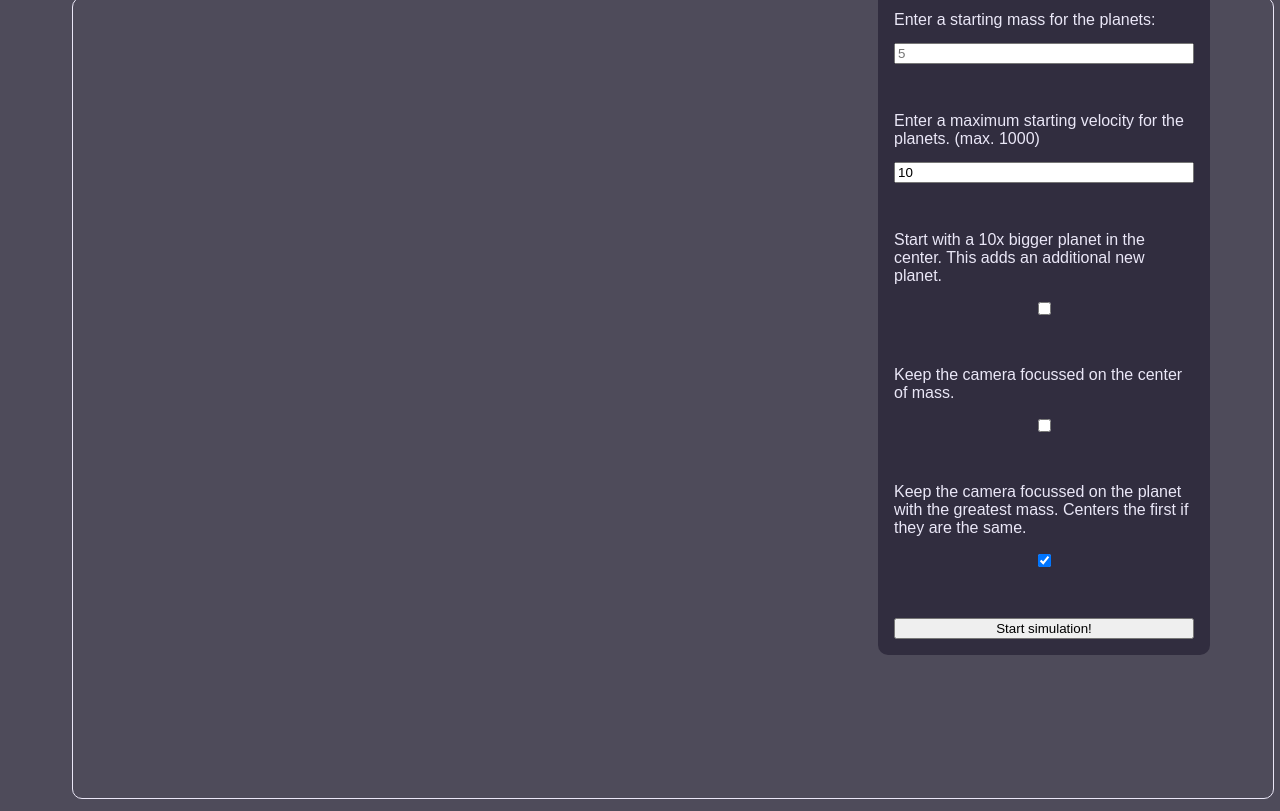
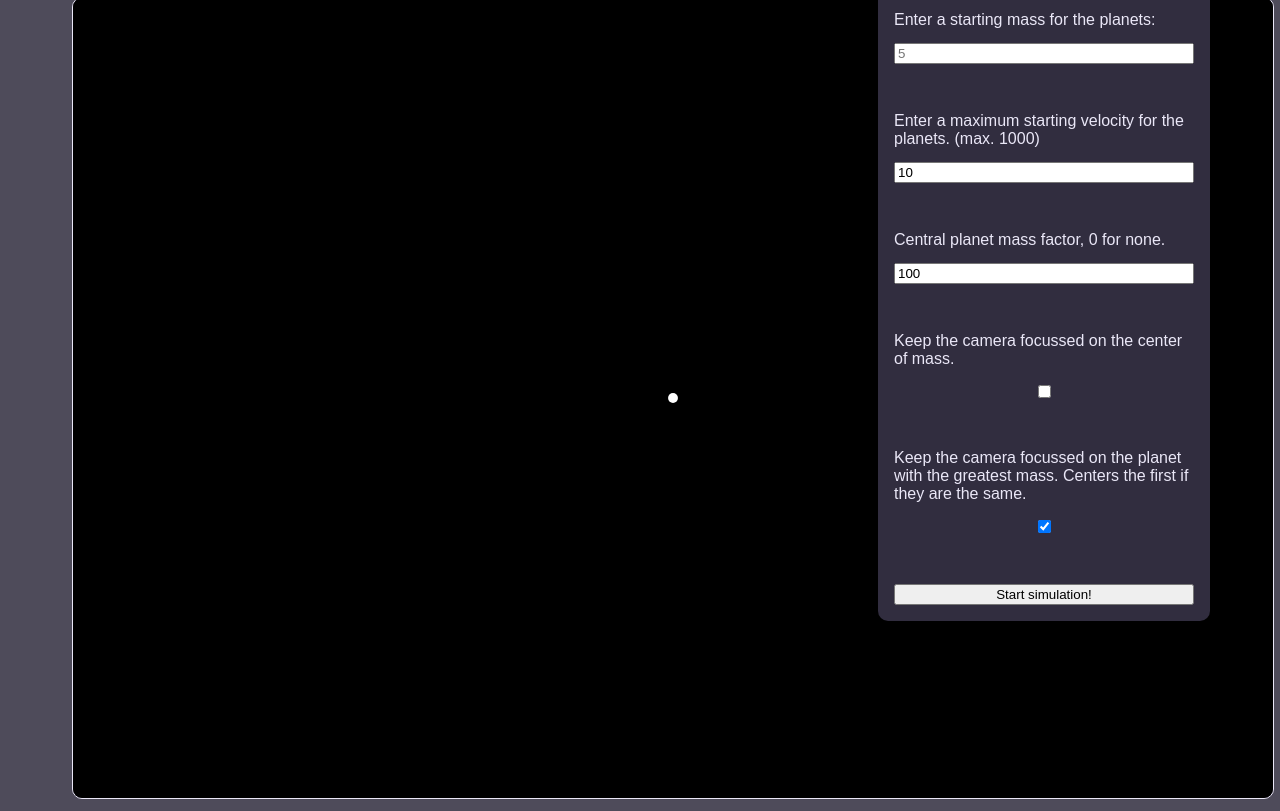
Before and after one commit to rikdgd/planet-simulation-single-file, a plain HTML site: page index.html in a window 1280 px wide. Both pictures are taken after a click on the button "Start simulation!". Shown: the part 128-939 px from the top of the page. Drawn offline with Linux system fonts and the light colour scheme.

Commit message:
make big planets mass configurable

```diff
--- a/index.html
+++ b/index.html
@@ -84,16 +84,16 @@
             return [centerOfMassX, centerOfMassY];
         }
 
-        function generatePlanetList(amount, mass, bigPlanet, randomMovement) {
+        function generatePlanetList(amount, mass, bigPlanetMassFactor, randomMovement) {
             const canvas = document.getElementById("planetCanvas");
             let planetList = [];
 
-            if (bigPlanet) {
+            if (bigPlanetMassFactor > 0) {
                 const newPlanet = new Planet(
                     0,
                     canvas.width / 2,
                     canvas.height / 2,
-                    mass * 10,
+                    mass * bigPlanetMassFactor,
                     0,
                     0
                 )
@@ -183,12 +183,14 @@
             try {
                 const planetCount = Number(document.getElementById("planetCount").value);
                 let planetMass = Number(document.getElementById("planetMass").value);
-                const centralPlanet = Boolean(document.getElementById("centralPlanet").checked);
+                let centralPlanetMassFactor = Number(document.getElementById("centralPlanetMassFactor").value);
                 let startingMovement = Number(document.getElementById("startingMovement").value);
                 let focusCenterOfMass = Boolean(document.getElementById("focusCenterOfMass").checked);
                 let focusBiggestMass = Boolean(document.getElementById("focusBiggestMass").checked);
 
                 if (planetMass <= 0) planetMass = 5;
+
+                if (centralPlanetMassFactor < 0) centralPlanetMassFactor = 0;
 
                 // Just so the numbers entered as velocity make a little bit more sence
                 startingMovement = startingMovement / 1000;
@@ -202,7 +204,7 @@
                 return {
                     planetCount: planetCount,
                     planetMass: planetMass,
-                    centralPlanet: centralPlanet,
+                    centralPlanetMassFactor: centralPlanetMassFactor,
                     startingMovement: startingMovement,
                     focusCenterOfMass: focusCenterOfMass,
                     focusBiggestMass: focusBiggestMass
@@ -280,7 +282,7 @@
             let planetList = generatePlanetList(
                 config.planetCount,
                 config.planetMass,
-                config.centralPlanet,
+                config.centralPlanetMassFactor,
                 config.startingMovement
             );
 
@@ -296,7 +298,6 @@
                 } else if (config.focusBiggestMass) {
                     const biggestMass = getPlanetWithBiggestMass(planetList);
                     const [biggestMassX, biggestMassY] = [biggestMass.x, biggestMass.y];
-                    console.log(biggestMass);
                     translatePlanetCanvas(canvas, biggestMassX, biggestMassY);
                 } else {
                     clearCanvas(0, 0);
@@ -404,8 +405,8 @@
             <input id="startingMovement" type="number" min="0" max="1000" value="10" onchange="ensureMovementBounds(this)"/>
             <div class="divider"></div>
 
-            <label for="centralPlanet">Start with a 10x bigger planet in the center. This adds an additional new planet.</label>
-            <input id="centralPlanet" type="checkbox"/>
+            <label for="centralPlanetMassFactor">Central planet mass factor, 0 for none.</label>
+            <input id="centralPlanetMassFactor" type="number" min="0" value="100"/>
             <div class="divider"></div>
 
             <label for="focusCenterOfMass">Keep the camera focussed on the center of mass.</label>
```
